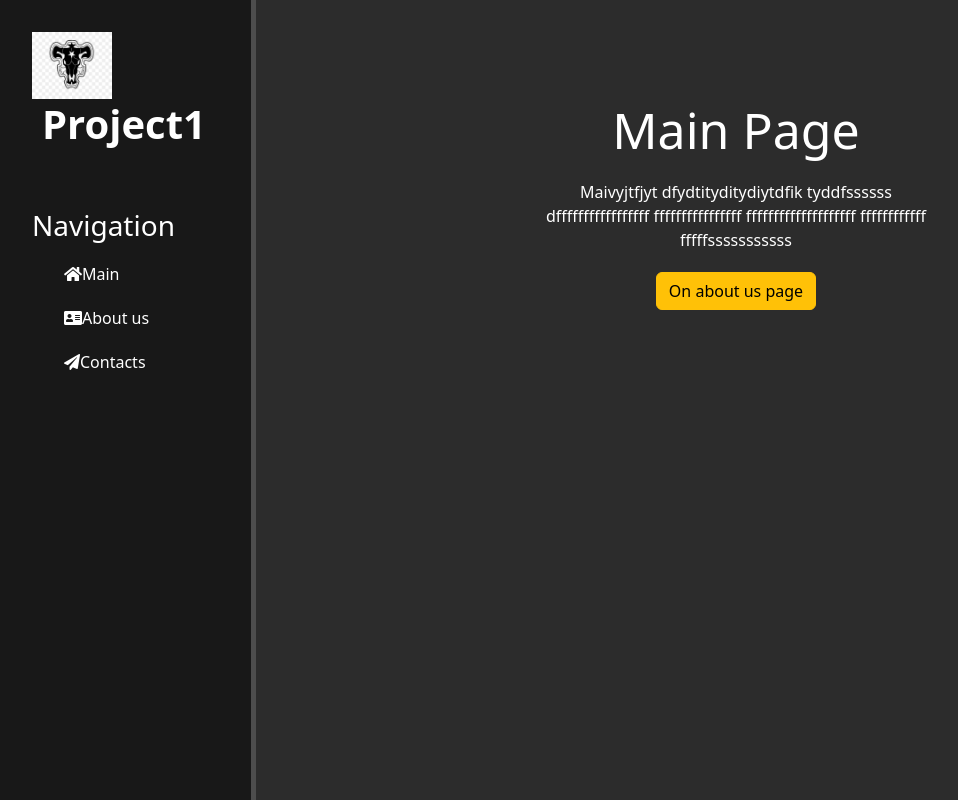
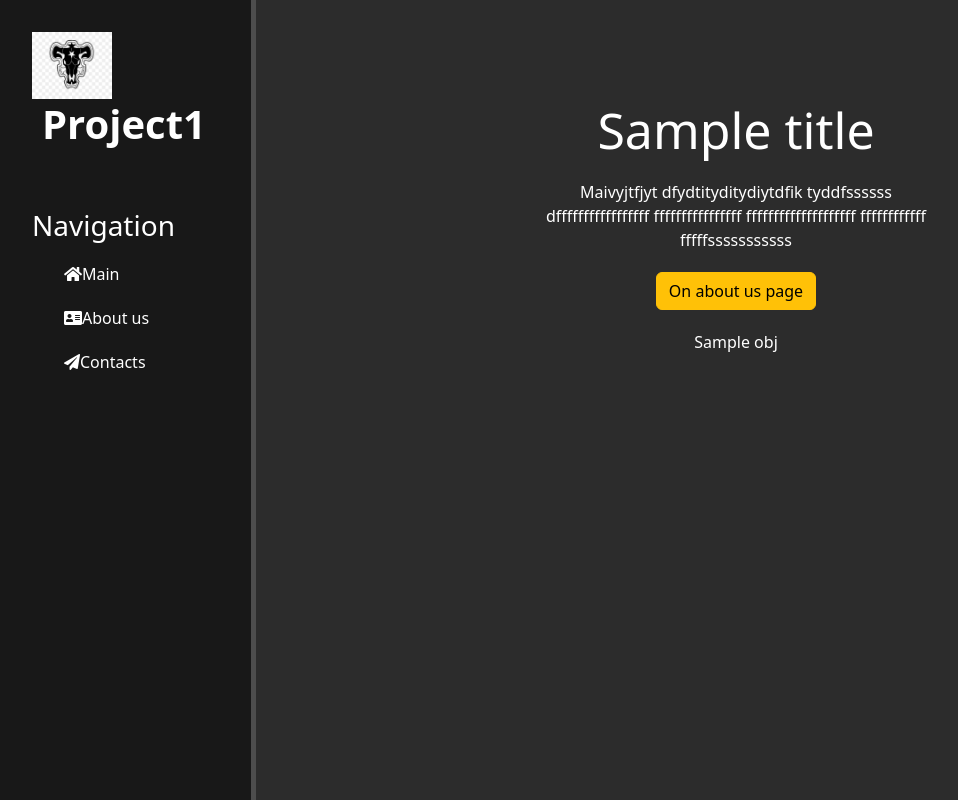
Before and after one commit to vmzfd/django-project, a Django app: template project1/main/templates/main/index.html in a window 1280 px wide. Shown: the whole page, without its empty margins (0-958 px from the left). Run offline with Django 3.2, Linux system fonts and the light colour scheme; the template is opened without the code that fills it: most values are stand-ins (such as "Sample title", 1, 10 or a date in 2020); some libraries are stand-ins or nearby versions.

Commit message:
BitMoreJinja

```diff
--- a/project1/main/templates/main/index.html
+++ b/project1/main/templates/main/index.html
@@ -1,12 +1,23 @@
 {% extends 'main/layout.html' %}
 
-{% block title %}Main Page{% endblock %}
+{% block title %} {{title}} {% endblock %}
 
 {% block content %}
     <div class="features">
-        <h1>Main Page</h1>
+        <h1>{{ title }}</h1>
         <p>Maivyjtfjyt dfydtityditydiytdfik tyddfssssss dfffffffffffffffff ffffffffffffffff ffffffffffffffffffff ffffffffffff fffffsssssssssss</p>
         <button class="btn btn-warning">On about us page</button>
+
+
+        {% for el in values %}
+            {% if el == 'Hello' %}
+                <p>{{el|upper}}</p>
+            {% endif %}
+        {% endfor %}
+
+        {% for el in obj %}
+            <p>{{el}}</p>
+        {% endfor %}
     </div>
 
 {% endblock %}
```
Also changed, not shown: project1/main/views.py (+10 -1 lines).
